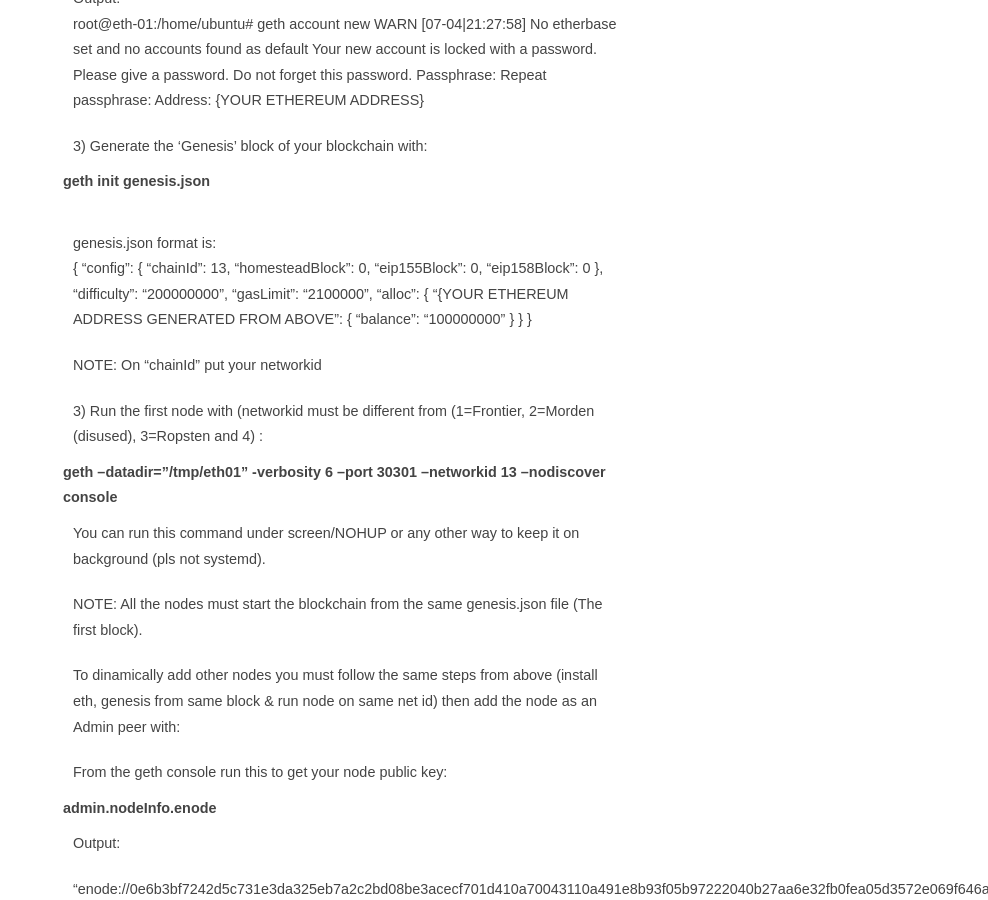
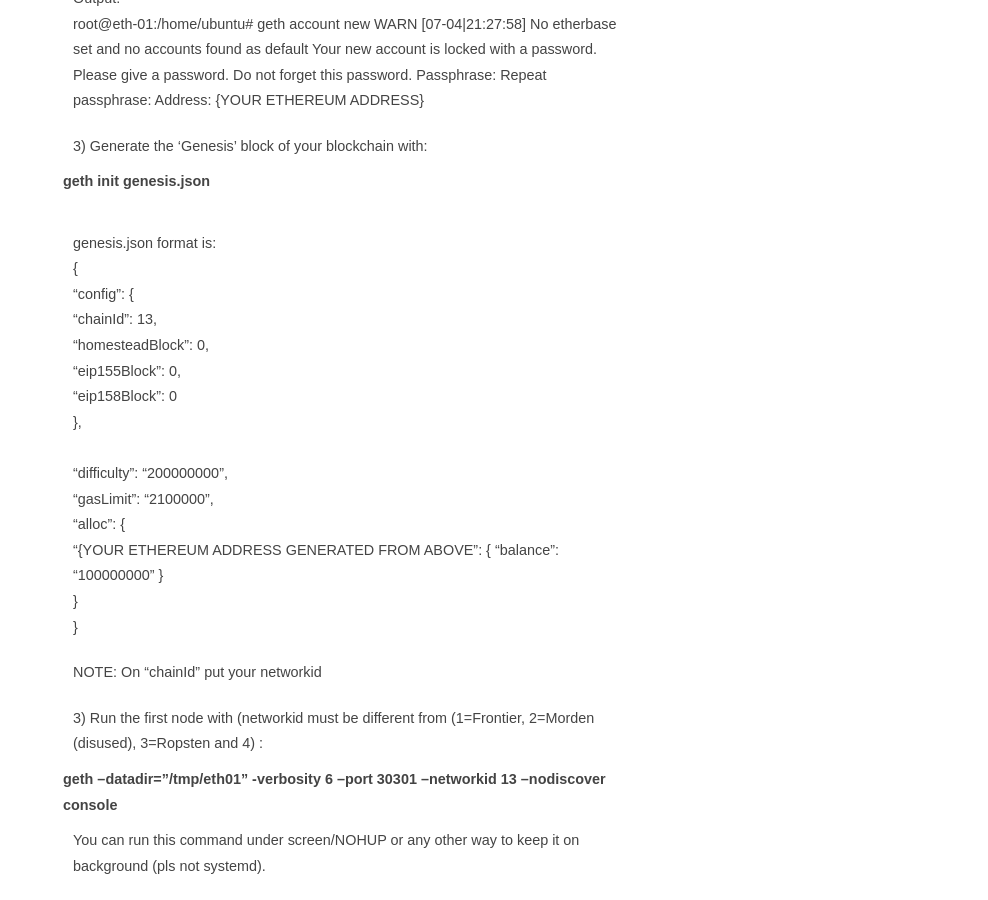
Before and after one commit to fnzv/fnzv.github.io, a Jekyll site: the page built from _posts/2017-07-04-bulding-a-blockchain.markdown, in a window 1280 px wide and 900 px high, scrolled down 713 px. Shown: the whole window, without its empty margins (292-1280 px from the left). Built offline with Jekyll 4.4.1, drawn with Linux system fonts in a browser that asks for light colours.

Commit message:
Update 2017-07-04-bulding-a-blockchain.markdown

```diff
--- a/_posts/2017-07-04-bulding-a-blockchain.markdown
+++ b/_posts/2017-07-04-bulding-a-blockchain.markdown
@@ -35,19 +35,19 @@
 3) Generate the 'Genesis' block of your blockchain with:<br>
 #### geth init genesis.json<br><br>
 genesis.json format is:<br>
-{
-    "config": {
-        "chainId": 13,
-        "homesteadBlock": 0,
-        "eip155Block": 0,
-        "eip158Block": 0
-    },<br>
-    "difficulty": "200000000",
-    "gasLimit": "2100000",
-    "alloc": {
-        "{YOUR ETHEREUM ADDRESS GENERATED FROM ABOVE": { "balance": "100000000" }
-    }
-}
+{<br>
+    "config": {<br>
+        "chainId": 13,<br>
+        "homesteadBlock": 0,<br>
+        "eip155Block": 0,<br>
+        "eip158Block": 0<br>
+    },<br><br>
+    "difficulty": "200000000",<br>
+    "gasLimit": "2100000",<br>
+    "alloc": {<br>
+        "{YOUR ETHEREUM ADDRESS GENERATED FROM ABOVE": { "balance": "100000000" }<br>
+    }<br>
+}<br>
 
 NOTE:
 On "chainId" put your networkid <br>
```
